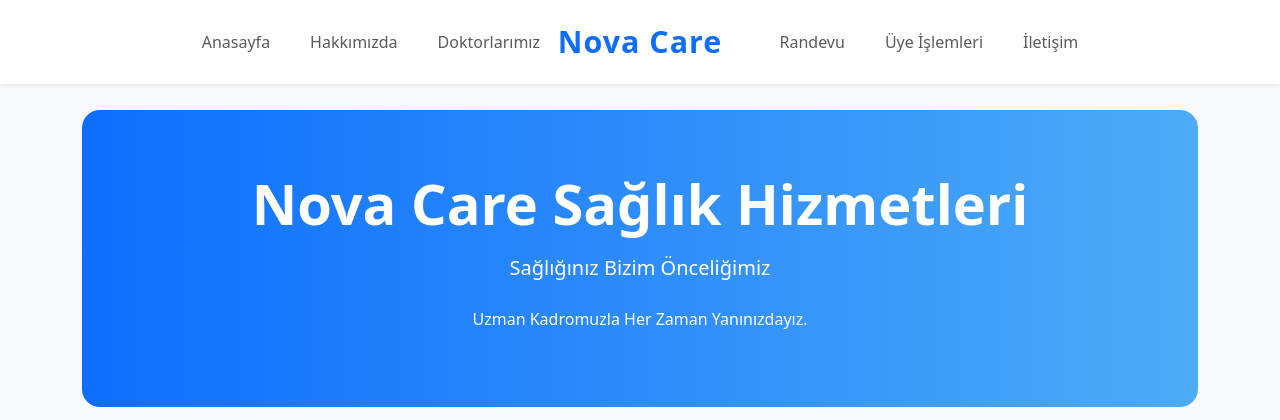
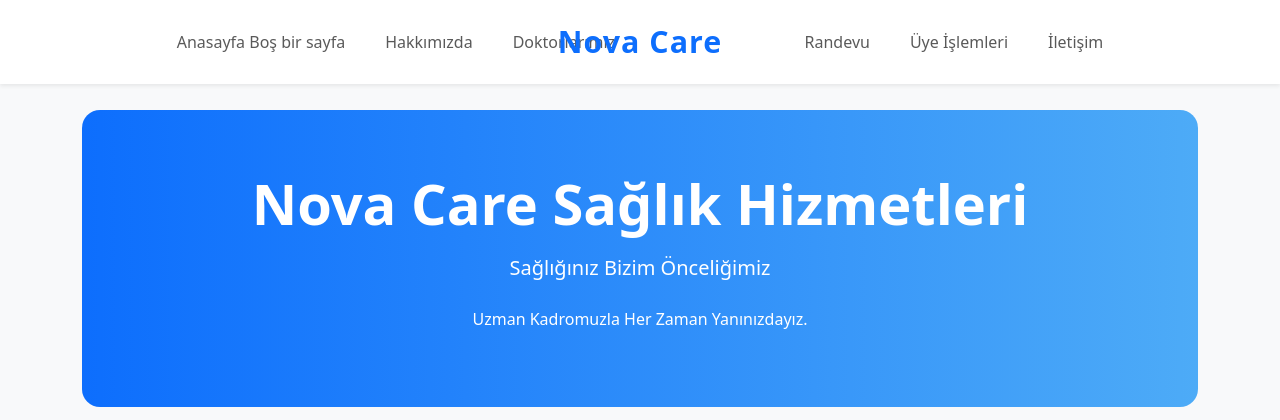
Before and after one commit to dilfuza13/HastaneOtomasyon, a PHP site: page / in a window 1280 px wide. Shown: the top 420 px of the page. Run offline with PHP 8.4, Linux system fonts and the light colour scheme; data that the repository does not hold is empty.

Commit message:
bu günlük bu kadar

```diff
--- a/php/hesabim.php
+++ b/php/hesabim.php
@@ -95,7 +95,7 @@ $pInfo = mysqli_fetch_assoc($mysqli->query("SELECT * FROM patient WHERE id='$pat
                             echo "<option value='{$ds['id']}' $selected>Dr. {$ds['name']}</option>";
                         } ?>
                     <?PHP } else { ?>
-                        <option value="">Önce poliklinik seçin</option>
+                        <option value="">Lütfen Önce poliklinik seçin</option>
                     <?PHP } ?>
                 </select>
             </div>
@@ -197,5 +197,6 @@ $pInfo = mysqli_fetch_assoc($mysqli->query("SELECT * FROM patient WHERE id='$pat
 </div>
 
 <script src="https://cdn.jsdelivr.net/npm/bootstrap@5.3.3/dist/js/bootstrap.bundle.min.js"></script>
+<!-- CopyRight Dilfuza Hanım -->
 </body>
 </html>
--- a/php/inc_header.php
+++ b/php/inc_header.php
@@ -47,7 +47,7 @@
     <div class="collapse navbar-collapse justify-content-between" id="mainNavbar">
 
       <ul class="navbar-nav mx-auto gap-4">
-        <li class="nav-item"><a class="nav-link" href="index.php">Anasayfa</a></li>
+        <li class="nav-item"><a class="nav-link" href="index.php">Anasayfa  Boş bir sayfa </a></li>
         <li class="nav-item"><a class="nav-link" href="uzmanliklar.php">Hakkımızda</a></li>
         <li class="nav-item"><a class="nav-link" href="doktorlar.php">Doktorlarımız</a></li>
       </ul>
```
Also changed, not shown: php/cikis.php (+4 -4 lines).
